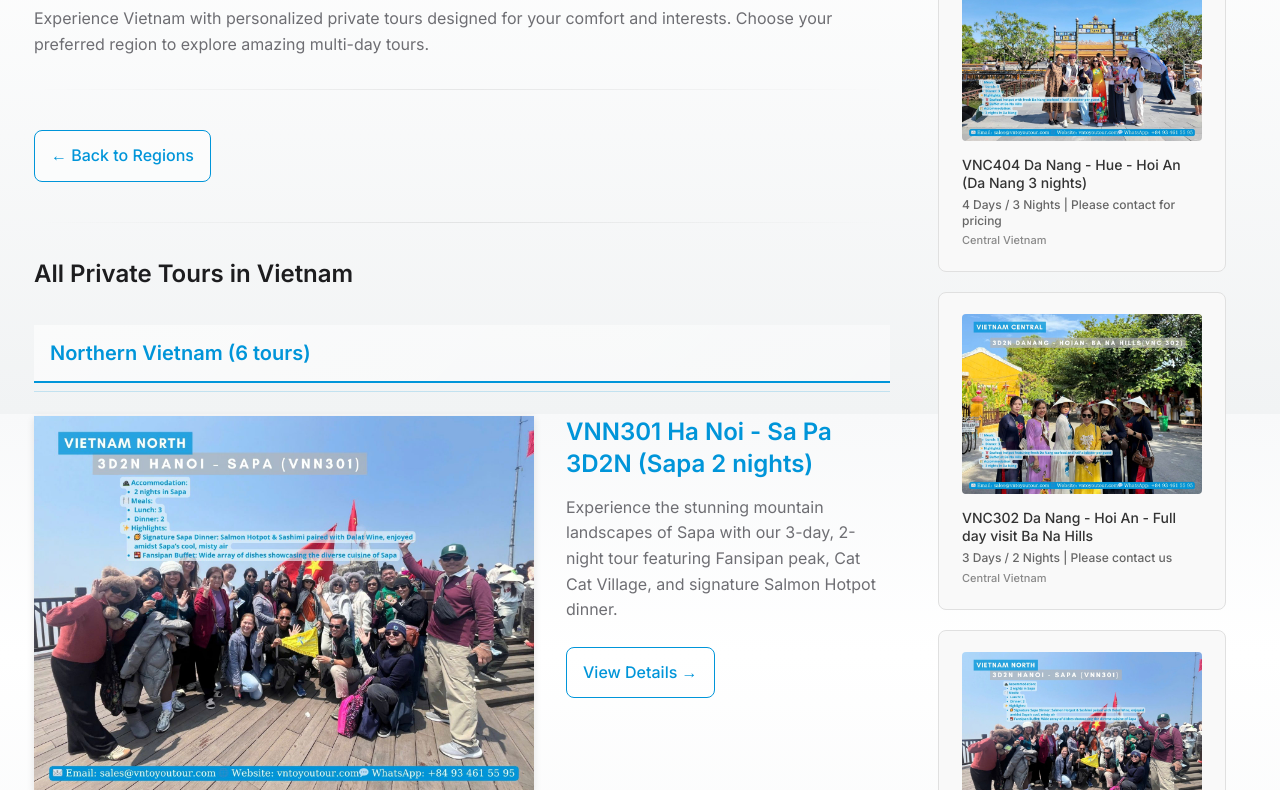
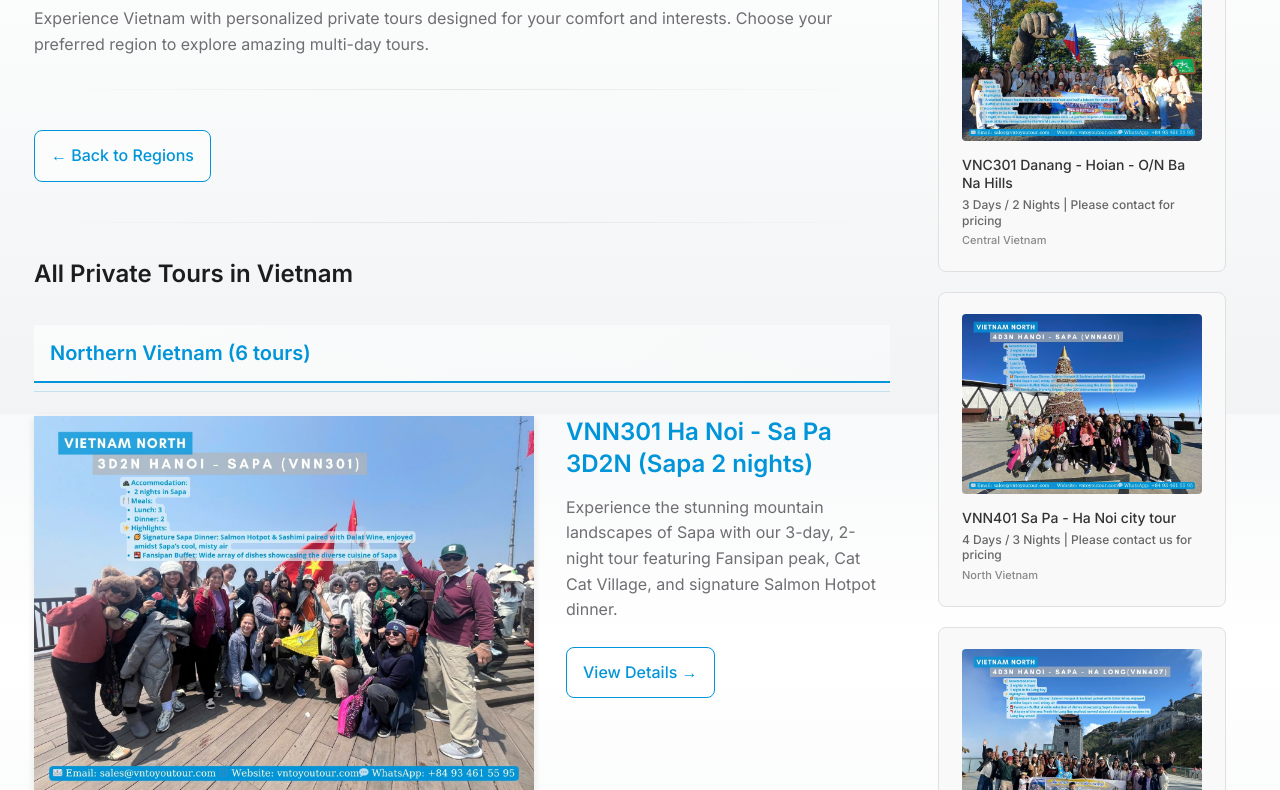
Before and after one commit to Nghiavutrong1251992/vn-to-you-tour, a plain HTML site: page pages/private-tours.html in a window 1280 px wide. Shown: the part 386-1176 px from the top of the page. Drawn offline with Linux system fonts and the light colour scheme.

Commit message:
Make sidebar tours random instead of region-based for better variety

```diff
--- a/pages/private-tours.html
+++ b/pages/private-tours.html
@@ -339,8 +339,9 @@
             const sidebarContainer = document.getElementById('tour-sidebar-content');
             if (!sidebarContainer || !privateToursData) return;
 
-            // Get all tours for sidebar display
-            const allTours = privateToursData.slice(0, 6); // Show 6 tours max
+            // Shuffle and get random tours for sidebar display
+            const shuffledTours = [...privateToursData].sort(() => Math.random() - 0.5);
+            const randomTours = shuffledTours.slice(0, 6); // Show 6 random tours max
 
             let sidebarHTML = `
                 <div class="sidebar-widget">
@@ -348,7 +349,7 @@
                     <ul class="sidebar-tours-list">
             `;
 
-            allTours.forEach(tour => {
+            randomTours.forEach(tour => {
                 // Adjust image URL for GitHub Pages
                 let sidebarImageUrl = tour.image ? tour.image.url : '';
                 if (sidebarImageUrl.startsWith('/')) {
```
